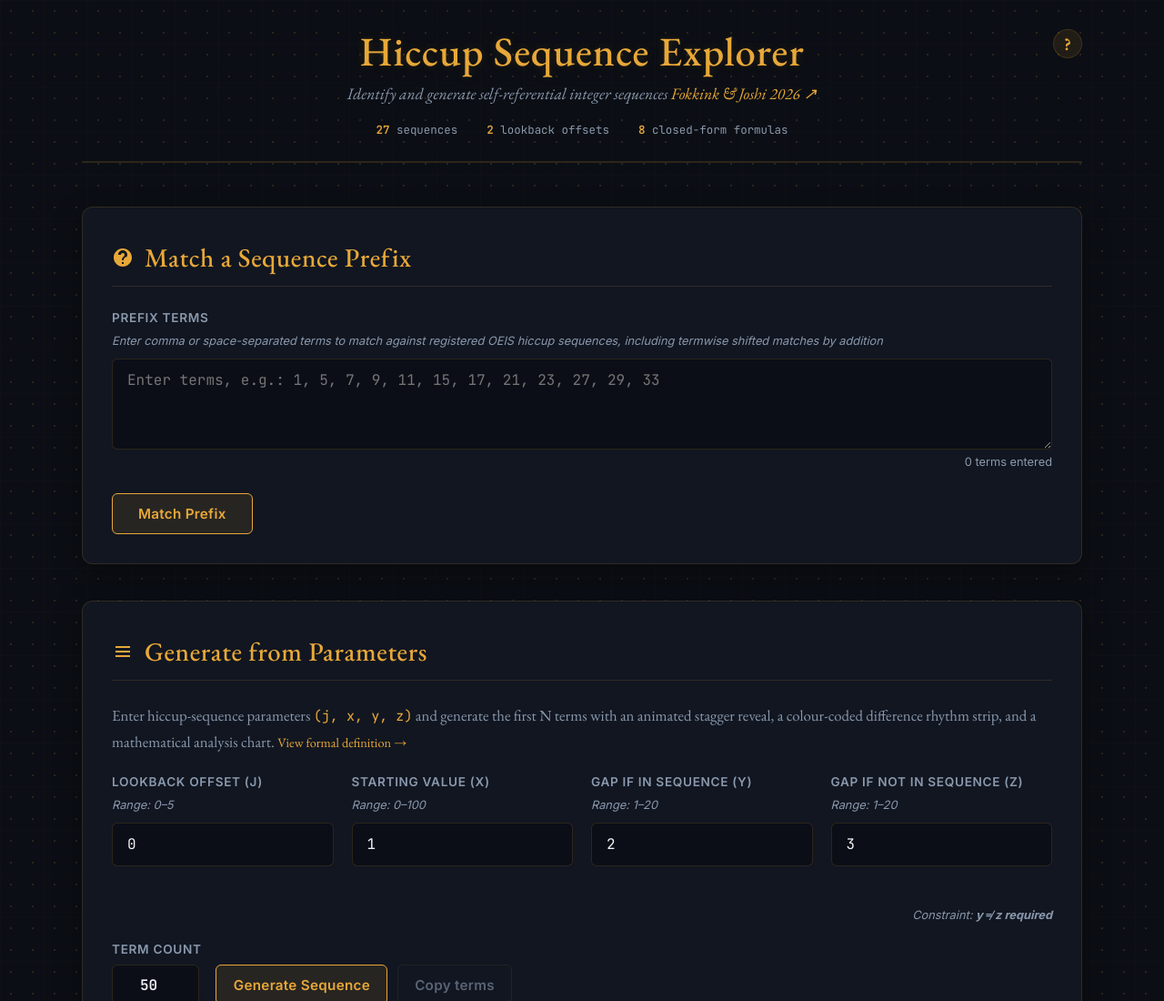
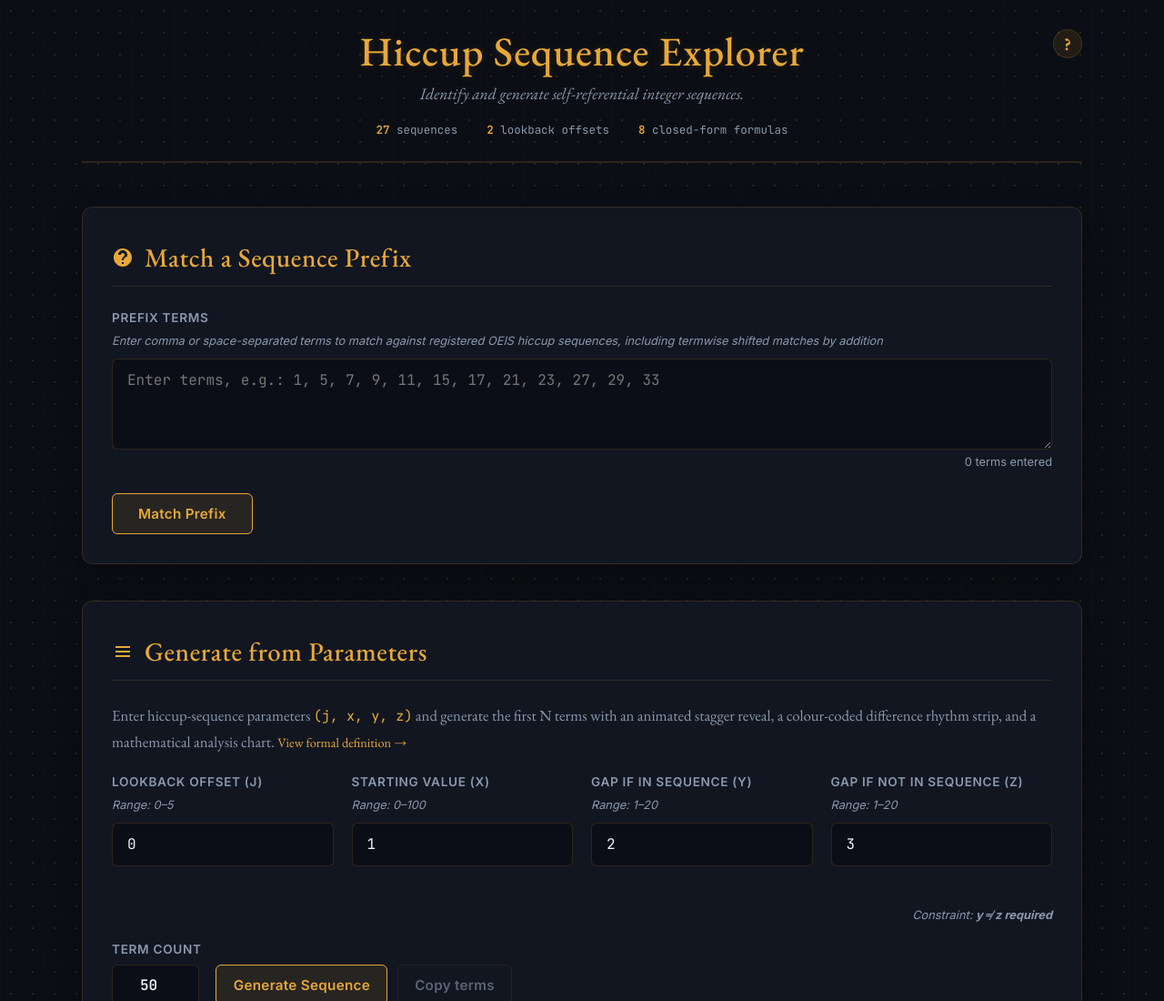
Before and after one commit to Darkmatterg7/HiccupSequencesDatabase, a plain HTML site: page index.html in a window 1280 px wide. Shown: the top 1100 px of the page at 91% size. Drawn offline with nearby package versions, Linux system fonts and the light colour scheme.

Commit message:
Update index.html header: plain sentence without hyperlink, added period

```diff
--- a/index.html
+++ b/index.html
@@ -1539,7 +1539,7 @@
     <!-- HEADER -->
     <header>
       <h1 id="main-title">Hiccup Sequence Explorer</h1>
-      <p>Identify and generate self-referential integer sequences <a href="https://doi.org/10.1007/s11139-025-01305-1" target="_blank" rel="noopener noreferrer" style="color:var(--accent); text-decoration:none;">Fokkink & Joshi 2026 ↗</a></p>
+      <p>Identify and generate self-referential integer sequences.</p>
       <div style="margin-top:1rem; display:flex; justify-content:center; gap:2rem; flex-wrap:wrap;">
         <span style="font-family:var(--font-mono); font-size:0.78rem; color:var(--text-muted);">
           <span style="color:var(--accent); font-weight:700;">27</span> sequences
```
